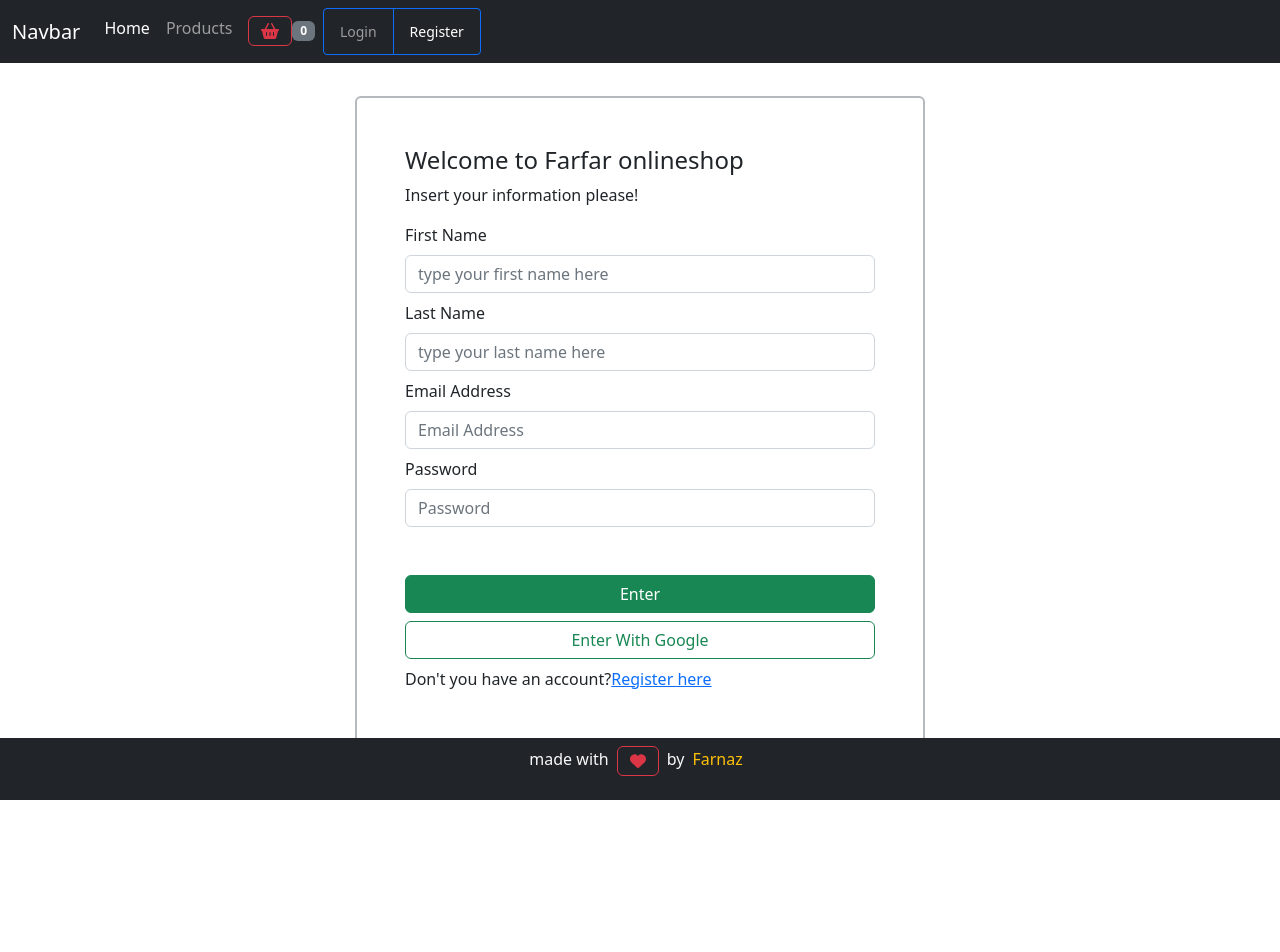
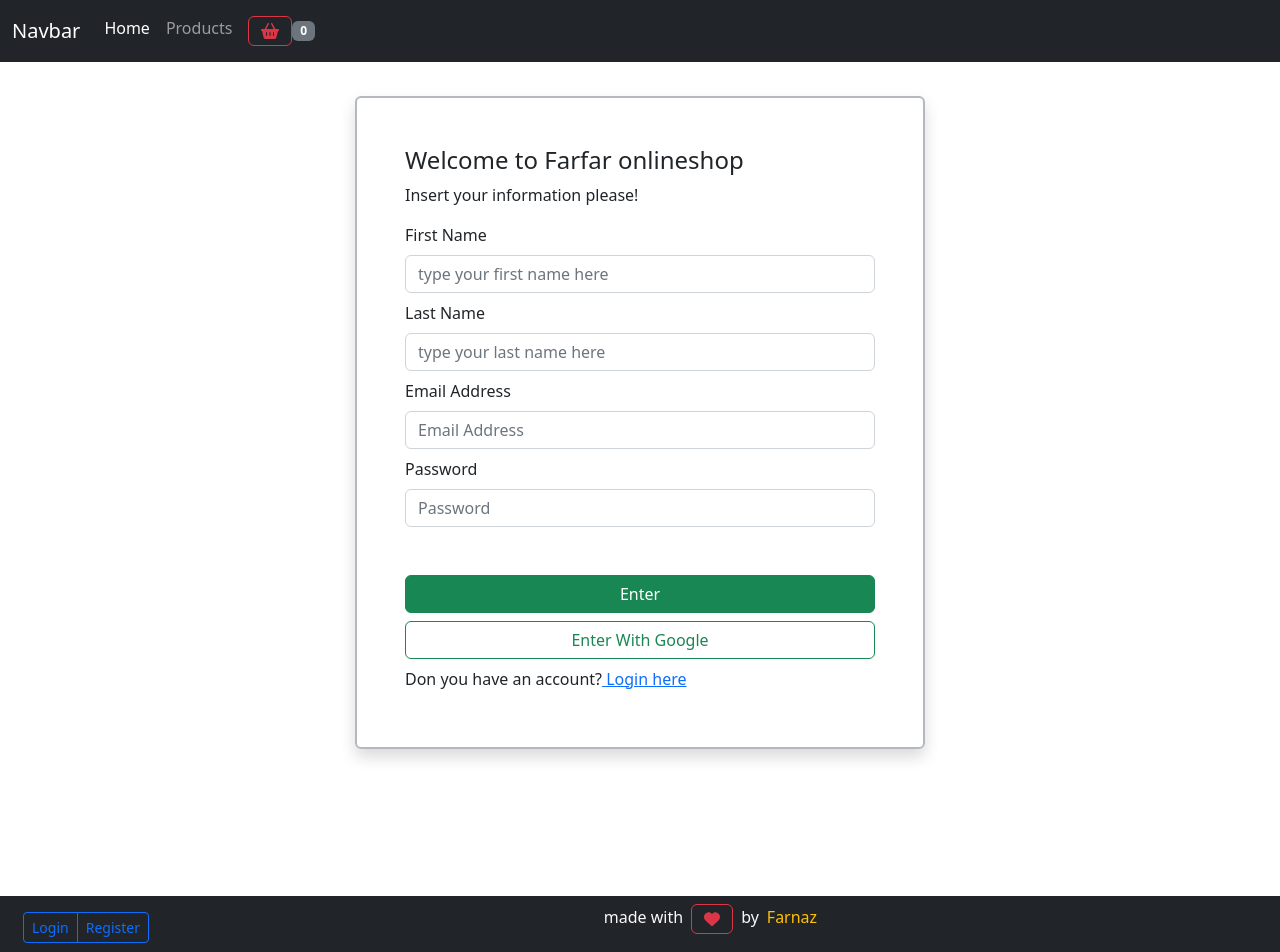
Before and after one commit to FarnazJamali/FarfarOnlineshop, a React (Create React App) app: page /register in a window 1280 px wide. Shown: the top 952 px of the page. Before the commit the page ends 896 px from the top, so only its background shows below. Built offline with nearby package versions, Linux system fonts and the light colour scheme; no server answers.

Commit message:
[ADD+UPDATE] create not found+  params+Update

```diff
--- a/src/App.jsx
+++ b/src/App.jsx
@@ -1,6 +1,6 @@
 import React, { Component } from "react";
 import Axios from "axios";
-import { Route, Switch } from "react-router-dom";
+import { Redirect, Route, Switch } from "react-router-dom";
 import Header from "./Components/header";
 import Products from "./Components/products";
 import { library } from "@fortawesome/fontawesome-svg-core";
@@ -11,6 +11,7 @@ import Basket from "./Components/basket";
 import Footer from "./Components/footer";
 import Register from "./Components/register";
 import ProductItem from "./Components/productItem";
+import NotFound from "./Components/NotFound.jsx";
 library.add(fas);
 
 class App extends Component {
@@ -87,6 +88,9 @@ class App extends Component {
           <div className="row">
             <div className="col">
               <Switch>
+                <Route path={"/Not-Found"}>
+                  <NotFound />
+                </Route>
                 <Route path={"/login"}>
                   <Login />
                 </Route>
@@ -108,7 +112,7 @@ class App extends Component {
                   )}
                 ></Route>
                 <Route
-                  path={"/productItem/:id?"}
+                  path={"/productItem/:id"}
                   render={(props) => (
                     <ProductItem {...props} products={products} />
                   )}
@@ -126,9 +130,10 @@ class App extends Component {
                     />
                   )}
                 ></Route>
-                <Route path={"/"}>
+                <Route path={"/"} exact>
                   <Home />
                 </Route>
+                <Redirect to={"/Not-Found"}></Redirect>
               </Switch>
             </div>
           </div>
--- /dev/null
+++ b/src/Components/NotFound.jsx
@@ -0,0 +1,12 @@
+import React, { Component } from "react";
+class NotFound extends Component {
+  render() {
+    return (
+      <>
+        <h3 className="mt-5">404</h3>
+      </>
+    );
+  }
+}
+
+export default NotFound;
--- a/src/Components/footer.jsx
+++ b/src/Components/footer.jsx
@@ -1,12 +1,37 @@
 import { FontAwesomeIcon } from "@fortawesome/react-fontawesome";
 import React, { Component } from "react";
-import { Link } from "react-router-dom";
+import { Link, NavLink } from "react-router-dom";
 class Footer extends Component {
   state = {};
   render() {
     return (
       <>
-        <nav className="navbar navbar-dark bg-dark fixed-bottom">
+        <nav className="navbar navbar-dark bg-dark">
+          <div>
+            <li className="nav-item ">
+              <div className="btn-group btn-group-sm " role="group">
+                <button type="button" className="btn btn-outline-primary">
+                  <NavLink
+                    className="nav-link ms-auto flex-grow"
+                    aria-current="page"
+                    to={"/login"}
+                  >
+                    Login
+                  </NavLink>
+                </button>
+                <button type="button" className="btn btn-outline-primary">
+                  <NavLink
+                    className="nav-link ms-auto flex-grow"
+                    aria-current="page"
+                    to={"/register"}
+                  >
+                    Register
+                  </NavLink>
+                </button>
+              </div>
+            </li>
+          </div>
+
           <p className="text-light mx-auto">
             made with
             <FontAwesomeIcon
--- a/src/Components/header.jsx
+++ b/src/Components/header.jsx
@@ -9,7 +9,7 @@ class Header extends Component {
     console.log(shoppingCart);
     return (
       <>
-        <nav className="navbar navbar-expand-lg navbar-dark bg-dark fixed-top nav-fill">
+        <nav className="navbar navbar-expand-lg navbar-dark bg-dark fixed-top ">
           <div className="container-fluid">
             <a className="navbar-brand" href="#">
               Navbar
@@ -56,28 +56,6 @@ class Header extends Component {
                     </span>
                   </NavLink>
                 </li>
-                <li className="nav-item ">
-                  <div className="btn-group btn-group-sm " role="group">
-                    <button type="button" className="btn btn-outline-primary">
-                      <NavLink
-                        className="nav-link ms-auto flex-grow"
-                        aria-current="page"
-                        to={"/login"}
-                      >
-                        Login
-                      </NavLink>
-                    </button>
-                    <button type="button" className="btn btn-outline-primary">
-                      <NavLink
-                        className="nav-link ms-auto flex-grow"
-                        aria-current="page"
-                        to={"/register"}
-                      >
-                        Register
-                      </NavLink>
-                    </button>
-                  </div>
-                </li>
               </ul>
             </div>
           </div>
--- a/src/Components/home.jsx
+++ b/src/Components/home.jsx
@@ -6,9 +6,12 @@ class Home extends Component {
     return (
       <>
         <div className="container my-5">
-          <h4>Welcome to Farfar onlineshop</h4>
-          <hr />
           <div className="row justify-content-center">
+            <div className="col-7">
+              <div className="alert alert-success text-center" role="alert">
+                Welcome to Farfar onlineshop
+              </div>
+            </div>
             <div className="col-10">
               <Trending />
             </div>
--- a/src/Components/login.jsx
+++ b/src/Components/login.jsx
@@ -19,7 +19,7 @@ class Login extends Component {
       <>
         <div className="container mt-5">
           <div className="row justify-content-center">
-            <div className="col-6 mb-5 p-5 pb-2 border border-2 border-opacity-50 border-secondary rounded">
+            <div className="col-6 mb-5 p-5 pb-2 border border-2 border-opacity-50 border-secondary rounded shadow">
               <Formik
                 initialValues={LOGIN_INITIAL_VALUES}
                 onSubmit={onSubmit}
@@ -72,7 +72,7 @@ class Login extends Component {
                       </button>
                       <div>
                         <span>Don't you have an account?</span>
-                        <Link to={"/register/"}>Register here</Link>
+                        <Link to={"/register/"}> Register here</Link>
                       </div>
                     </div>
                   </div>
--- a/src/Components/productItem.jsx
+++ b/src/Components/productItem.jsx
@@ -1,40 +1,44 @@
 import React, { Component } from "react";
+import { NavLink } from "react-router-dom";
 class ProductItem extends Component {
   state = {};
   render() {
     const { products } = this.props;
+    const productItem = this.props.match.params.id;
+
+    console.log(productItem);
     return (
       <>
         <div className="container mt-5">
           <div className="row justify-content-center">
-            <div className="col-8">
-              {" "}
-              <div className="card mb-3">
+            <div className="col-8 p-2 shadow rounded">
+              <div className="card mb-3 p-3">
                 <div className="row g-0">
                   <div className="col-md-4">
                     <img
-                      src="..."
+                      src={products[productItem - 1].image}
                       className="img-fluid rounded-start"
                       alt="..."
                     />
                   </div>
                   <div className="col-md-8">
                     <div className="card-body">
-                      <h5 className="card-title">Card title</h5>
+                      <h5 className="card-title">
+                        {products[productItem - 1].title}
+                      </h5>
                       <p className="card-text">
-                        This is a wider card with supporting text below as a
-                        natural lead-in to additional content. This content is a
-                        little bit longer.
+                        {products[productItem - 1].description}
                       </p>
                       <p className="card-text">
                         <small className="text-muted">
-                          Last updated 3 mins ago
+                          Rate: {products[productItem - 1].rating.rate} out of 5
                         </small>
                       </p>
                     </div>
                   </div>
                 </div>
               </div>
+              <NavLink to={"/products"}>Back to products</NavLink>
             </div>
           </div>
         </div>
--- a/src/Components/products.jsx
+++ b/src/Components/products.jsx
@@ -3,59 +3,12 @@ import Product from "./product";
 
 class Products extends Component {
   render() {
-    // const { title, onIncrement, onDecrement } = this.props;
-    const {
-      products,
-      onAdd,
-      shoppingCart,
-      onIncrement,
-      onDecrement,
-      onDelete,
-    } = this.props;
+    const { products, onAdd, onIncrement, onDecrement, onDelete } = this.props;
 
-    // const { categoryItem } = this.props.match.params;
-    // let filteredCategory = [];
-    // if (categoryItem) {
-    //   products.map((product) => {
-    //     if (category.indexOf(categoryItem) >= 0) {
-    //       filteredCategory.push(product);
-    //     }
-    //     console.log(filteredCategory);
-    //   });
-    // } else {
-    //   filteredCategory = [...category];
-    // }
-    // console.log(filteredCategory);
-    // console.log(products);
     return (
       <>
-        {/* Category Begins */}
-        {/* <div className="d-flex flex-column align-items-center">
-          <h6 className="my-4">Categories</h6>
-          <ul className="list-group list-group-horizontal">
-            {filteredCategory.map((c, i) => (
-              <li
-                className={
-                  "list-group-item d-flex justify-content-between align-items-start"
-                }
-                key={i}
-              >
-                <div className="ms-2 me-auto">
-                  <NavLink
-                    to={`/${c}`}
-                    className="fw-bold text-decoration-none"
-                  >
-                    {c}
-                  </NavLink>
-                </div>
-                <span className="badge bg-primary rounded-pill">14</span>
-              </li>
-            ))}
-          </ul>
-        </div> */}
-        {/* Category Ends */}
         <div className="container">
-          <div className="row row-cols-md-5 g-4 m-3">
+          <div className="row row-cols-1 row-cols-md-3 row-cols-lg-5  g-4 m-3">
             {products.map((product) => (
               <Product
                 product={product}
--- a/src/Components/register.jsx
+++ b/src/Components/register.jsx
@@ -26,7 +26,7 @@ class Register extends Component {
       <>
         <div className="container mt-5">
           <div className="row justify-content-center">
-            <div className="col-6 mb-5 p-5 pb-2 border border-2 border-opacity-50 border-secondary rounded">
+            <div className="col-6 mb-5 p-5 pb-2 border border-2 border-opacity-50 border-secondary rounded shadow">
               <Formik
                 initialValues={LOGIN_INITIAL_VALUES}
                 onSubmit={onSubmit}
@@ -111,8 +111,8 @@ class Register extends Component {
                       Enter With Google
                     </button>
                     <div>
-                      <span>Don't you have an account?</span>
-                      <Link to={"/register/"}>Register here</Link>
+                      <span>Don you have an account?</span>
+                      <Link to={"/login/"}> Login here</Link>
                     </div>
                   </div>
                 </Form>
```
